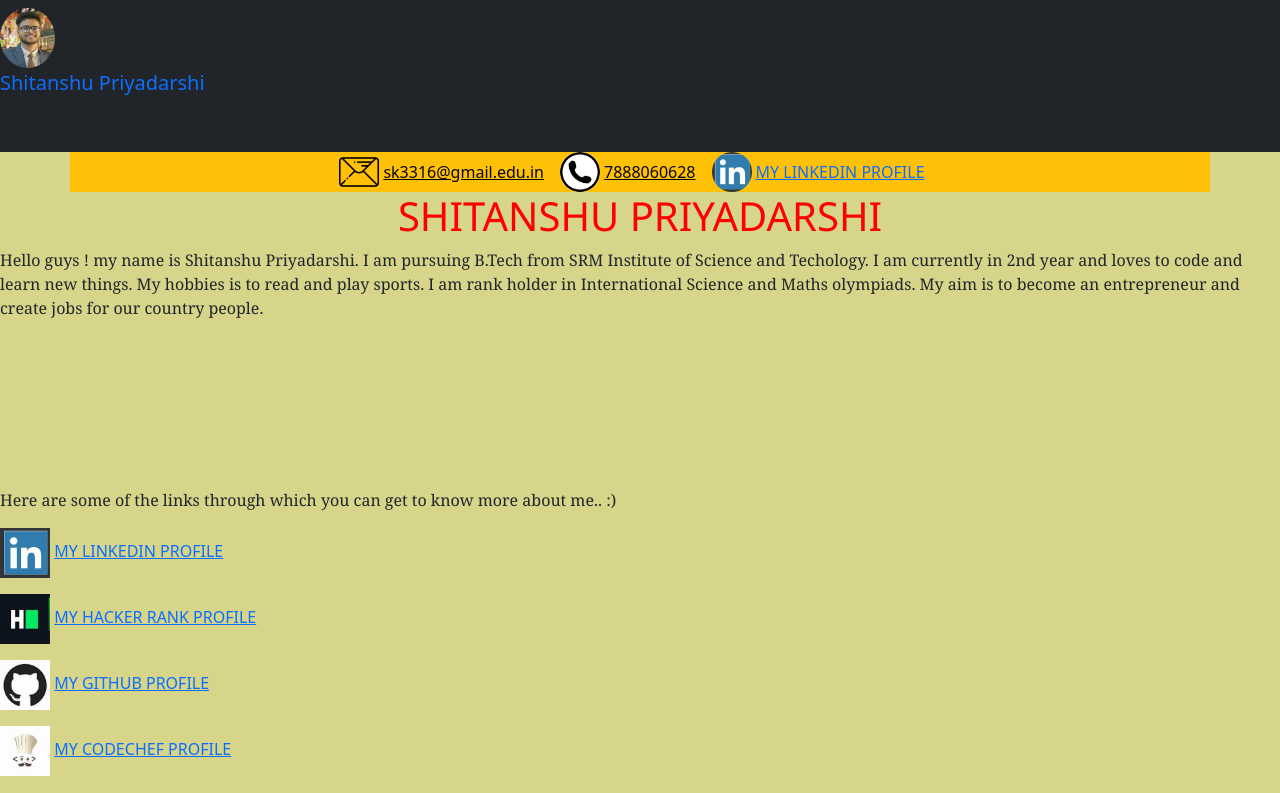
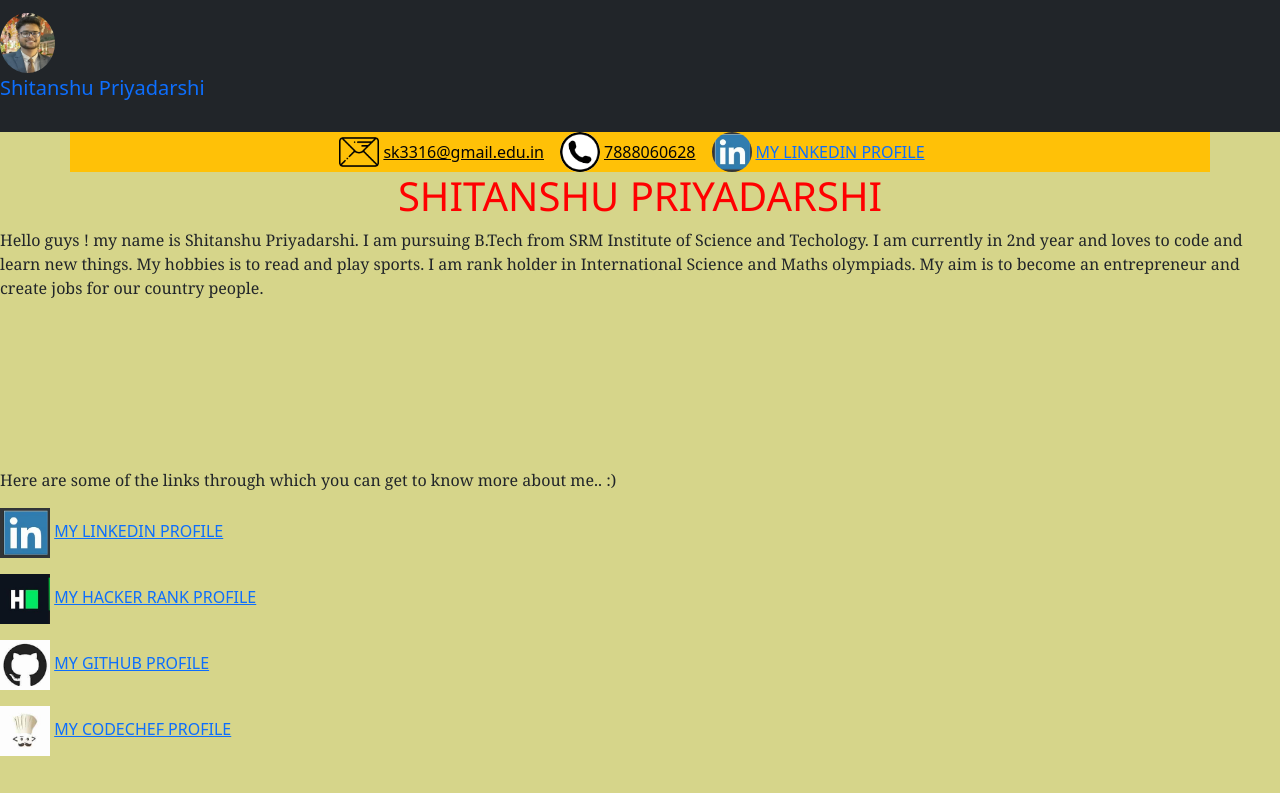
Before and after one commit to shitiiboiiii/portfolio1, a plain HTML site: page index.html in a window 1280 px wide. Shown: the top 793 px of the page. Drawn offline with nearby package versions, Linux system fonts and the light colour scheme.

Commit message:
index change

```diff
--- a/index.html
+++ b/index.html
@@ -19,17 +19,14 @@
 
 
     <nav class="navbar navbar-light bg-dark">
-        <div>
-            <a class="navbar-brand" href="#">
-              <img src="portfolio img.jpg" alt="" width="55" height="60" style="border-radius: 50%; justify-content: left; margin-left: 0%; flex: content;">
-              <p class="text-primary">Shitanshu Priyadarshi</p>
-              <!-- <p class="text-primary"></p> -->
-            </a>
-        </div>
+        <a class="navbar-brand" href="#">
+            <img src="portfolio img.jpg" alt="" width="55" height="60" style="border-radius: 50%; justify-content: left; margin-left: 0%; flex: content;">
+            <p class="text-primary">Shitanshu Priyadarshi</p>
+        </a>
     </nav>
     <div class="d-flex flex-wrap align-items-center container justify-content-center bg-warning ">
 
-        <!-- email -->
+      <!-- email -->
       <img src="/email.avif" alt="" width="40" height="40" class="me-1">
       <a href="sk3316@gmail.edu.in" target ="_blank" style="color: rgb(5, 5, 5);" class="me-3">sk3316@gmail.edu.in</a>
 
```
